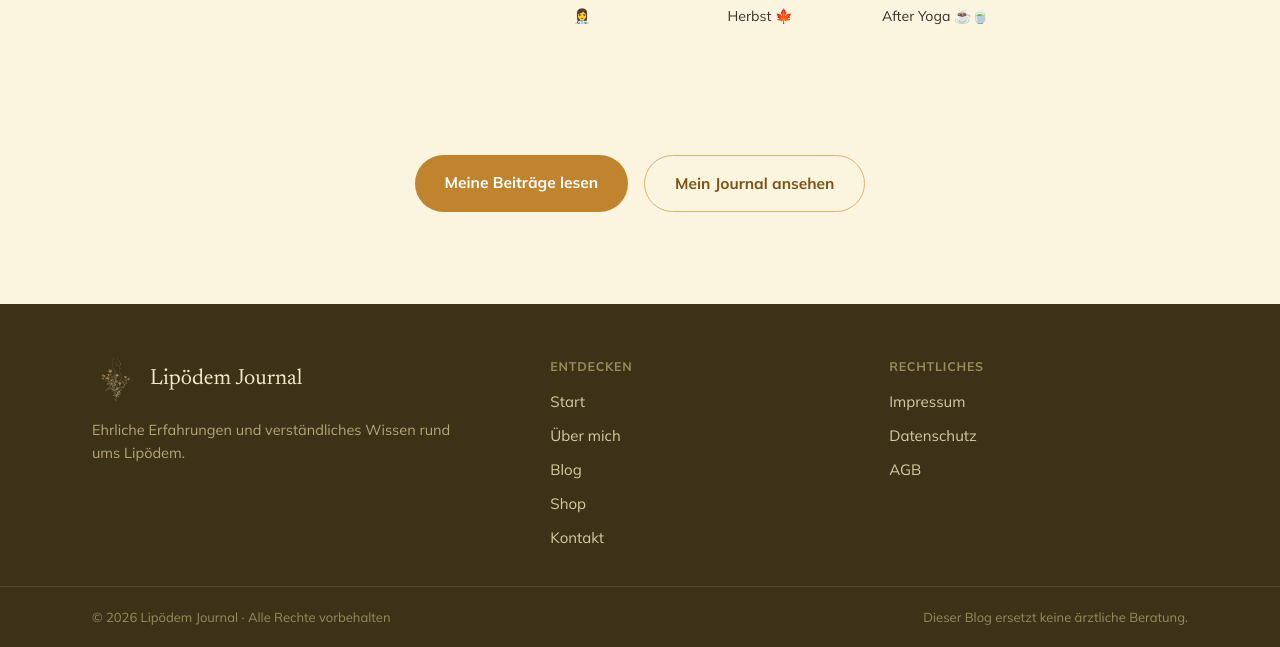
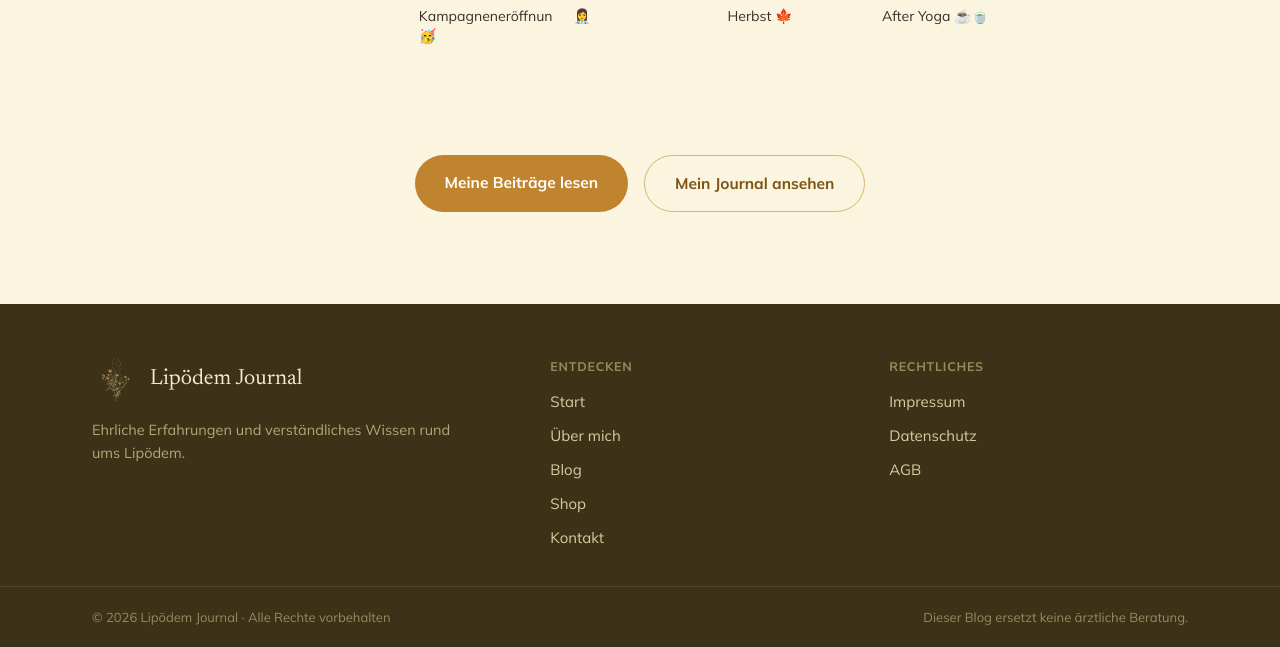
Before and after one commit to Johannaslipoedemjournal/Lip-demjournal-webseite, a Jekyll site: the page built from ueber-mich.html, in a window 1280 px wide and 900 px high, scrolled down 4306 px, cut to the strip 253-900 px from the top of the window. Built offline with Jekyll 4.4.1, drawn with Linux system fonts in a browser that asks for light colours.

Commit message:
Update alltag.yaml

```diff
--- a/_data/alltag.yaml
+++ b/_data/alltag.yaml
@@ -24,8 +24,8 @@
 - bild:
   text: ""
 
-- bild:
-  text: ""
+- bild: IMG_2492.jpeg
+  text: "Kampagneneröffnung 🥳"
 
 - bild: IMG_2411.jpeg
   text: "👩‍⚕️"
```
